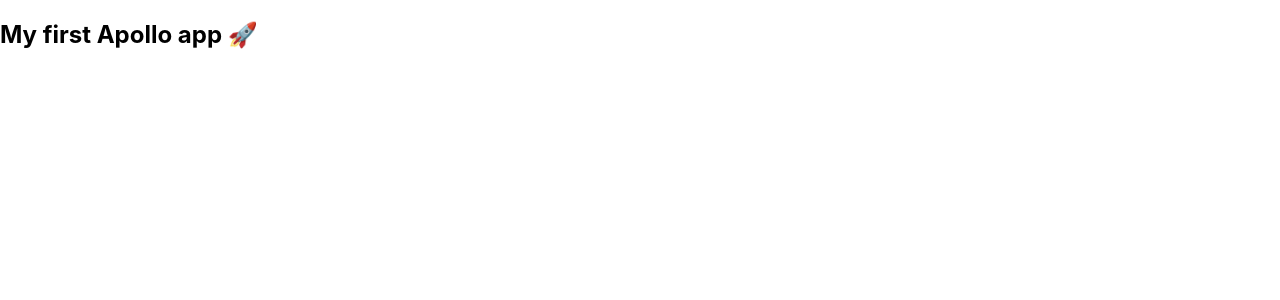
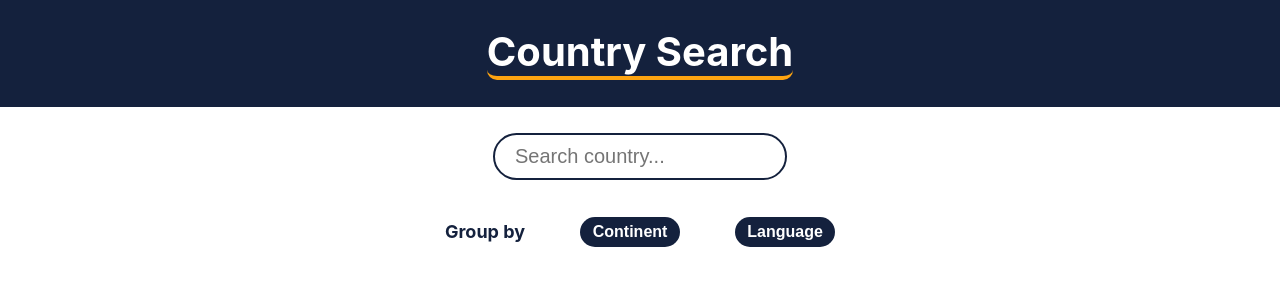
Before and after one commit to nicoolas-ps/kimche-dev-challenge, a React (Create React App) app in the folder kimchechallenge/: page / in a window 1280 px wide. Shown: the top 300 px of the page. Built offline with nearby package versions, Linux system fonts and the light colour scheme.

Commit message:
Feature: Home page

```diff
--- a/kimchechallenge/src/App.js
+++ b/kimchechallenge/src/App.js
@@ -1,7 +1,7 @@
 import React from "react";
-import "./App.css";
 import ApolloClient from "apollo-boost";
 import { ApolloProvider } from "@apollo/react-hooks";
+import { Home } from "./pages/Home";
 
 const client = new ApolloClient({
   uri: "https://48p1r2roz4.sse.codesandbox.io",
@@ -9,14 +9,7 @@
 
 const App = () => (
   <ApolloProvider client={client}>
-    <div>
-      <h2>
-        My first Apollo app{" "}
-        <span role="img" aria-label="Rocket">
-          🚀
-        </span>
-      </h2>
-    </div>
+    <Home />
   </ApolloProvider>
 );
 export default App;
--- /dev/null
+++ b/kimchechallenge/src/pages/Home/index.js
@@ -0,0 +1,22 @@
+import React from "react";
+import "./style.css";
+
+export const Home = () => {
+  return (
+    <div className="home-bg">
+      <div className="home-header">
+        <h1>Country Search</h1>
+      </div>
+      <div className="home-search">
+        <input type="text" placeholder="Search country..."/>
+      </div>
+      <div className="home-filters">
+        <div className="home-filters-content">
+          <span>Group by</span>
+          <button>Continent</button>
+          <button>Language</button>
+        </div>
+      </div>
+    </div>
+  );
+}
--- /dev/null
+++ b/kimchechallenge/src/pages/Home/style.css
@@ -0,0 +1,80 @@
+.home-header {
+  display: flex;
+  align-items: center;
+  justify-content: center;
+  padding: 0;
+  margin: 0;
+  background-color: #14213D;
+}
+
+.home-header h1 {
+  color: #fff;
+  font-size: 40px;
+  border-radius: 10px;
+  border-top-left-radius: 4px solid #FCA311;
+  border-bottom: 4px solid #FCA311;
+}
+
+.home-search {
+  display: flex;
+  justify-content: center;
+  align-items: center;
+  height: 100px;
+}
+
+.home-search input {
+  font-size: 20px;
+  background: none;
+  display: block;
+  color: #14213D;
+  border: 2px solid #14213D;
+  padding: 10px 20px 10px 20px;
+  width: 250px;
+  outline: none;
+  border-radius: 25px;
+  transition: 0.3s ease-in-out;
+}
+
+.home-search input:focus {
+  width: 350px;
+  border: 2px solid #FCA311;
+}
+
+.home-filters {
+  display: flex;
+  justify-content: center;
+  align-items: center;
+  height: 50px;
+}
+
+.home-filters-content {
+  display: flex;
+  justify-content: space-evenly;
+  align-items: center;
+  width: 500px;
+  height: 100%;
+}
+
+.home-filters-content span {
+  color: #14213D;
+  font-size: 18px;
+  font-weight: bolder;
+}
+
+.home-filters-content button {
+  font-size: 16px;
+  font-weight: bold;
+  border: 0;
+  color: #FFF;
+  background-color: #14213D;
+  width: 100px;
+  height: 30px;
+  outline: none;
+  border-radius: 25px;
+  transition: 0.3s ease-in-out;
+}
+
+.home-filters-content button:hover {
+  background-color: #FCA311;
+  color: #14213D;
+}
```
